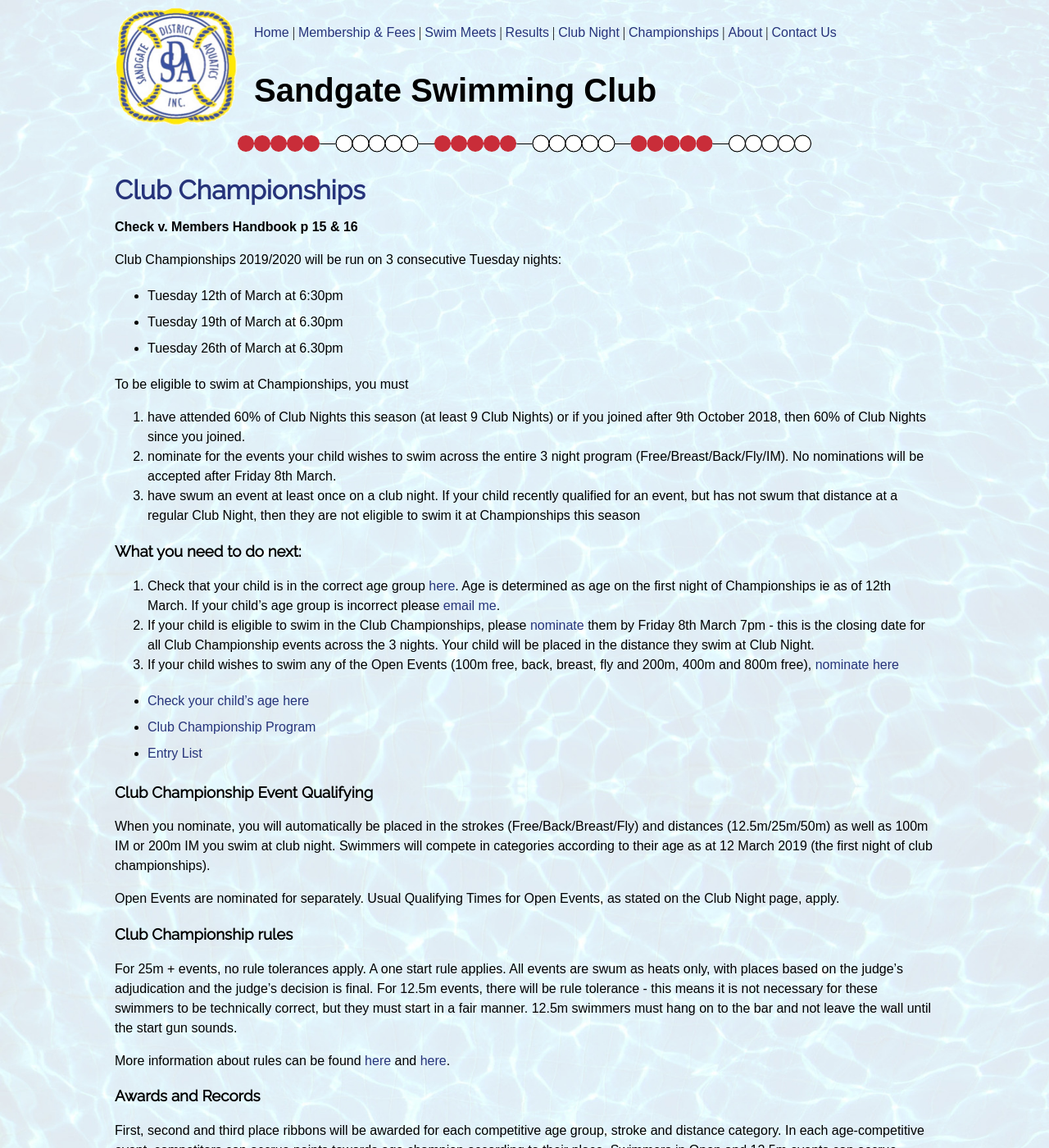
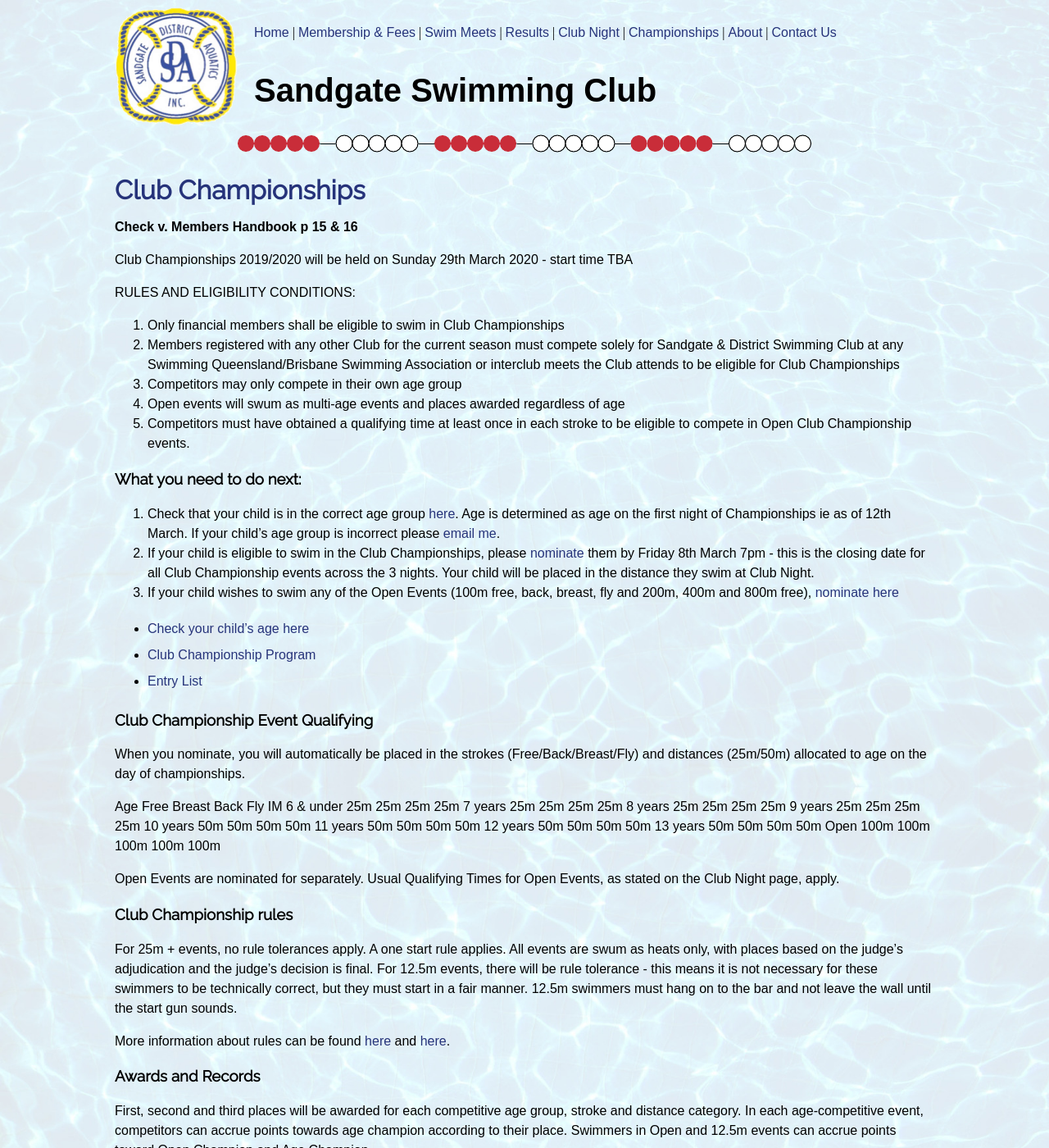
Before and after one commit to sandswim/website, a Jekyll site: the page built from pages/clubchampionships.md, in a window 1280 px wide and 1400 px high. Shown: the whole window at 82% size. Built offline with Jekyll 4.4.1, drawn with Linux system fonts in a browser that asks for light colours; some of the changed text lies outside the part shown.

Commit message:
Update clubchampionships.md

```diff
--- a/pages/clubchampionships.md
+++ b/pages/clubchampionships.md
@@ -6,17 +6,14 @@ permalink: /championships
 # Club Championships
 **Check v. Members Handbook p 15 & 16**
 
-Club Championships 2019/2020 will be run on 3 consecutive Tuesday nights:
+Club Championships 2019/2020 will be held on Sunday 29th March 2020 - start time TBA
 
-* Tuesday 12th of March at 6:30pm
-* Tuesday 19th of March at 6.30pm
-* Tuesday 26th of March at 6.30pm
-
-To be eligible to swim at Championships, you must
-
-1. have attended 60% of Club Nights this season (at least 9 Club Nights) or if you joined after 9th October 2018, then 60% of Club Nights since you joined.
-2. nominate for the events your child wishes to swim across the entire 3 night program (Free/Breast/Back/Fly/IM).  No nominations will be accepted after Friday 8th March.
-3. have swum an event at least once on a club night. If your child recently qualified for an event, but has not swum that distance at a regular Club Night, then they are not eligible to swim it at Championships this season
+RULES AND ELIGIBILITY CONDITIONS:
+1.	Only financial members shall be eligible to swim in Club Championships
+2.	Members registered with any other Club for the current season must compete solely for Sandgate & District Swimming Club at any Swimming Queensland/Brisbane Swimming Association or interclub meets the Club attends to be eligible for Club Championships
+3.	Competitors may only compete in their own age group
+4.	Open events will swum as multi-age events and places awarded regardless of age
+5.	Competitors must have obtained a qualifying time at least once in each stroke to be eligible to compete in Open Club Championship events.
 
 ### What you need to do next:
 
@@ -30,7 +27,19 @@ To be eligible to swim at Championships, you must
 * [Entry List](files/club%20championships%20entry%20list%202019.pdf)
 
 ### Club Championship Event Qualifying
-When you nominate, you will automatically be placed in the strokes (Free/Back/Breast/Fly) and distances (12.5m/25m/50m) as well as 100m IM or 200m IM you swim at club night. Swimmers will compete in categories according to their age as at 12 March 2019 (the first night of club championships).
+When you nominate, you will automatically be placed in the strokes (Free/Back/Breast/Fly) and distances (25m/50m) allocated to age on the day of championships.
+
+Age	Free	Breast	Back	Fly	IM
+6 & under	25m	25m	25m	25m
+7 years	25m	25m	25m	25m
+8 years	25m	25m	25m	25m
+9 years	25m	25m	25m	25m
+10 years	50m	50m	50m	50m
+11 years	50m	50m	50m	50m
+12 years	50m	50m	50m	50m
+13 years	50m	50m	50m	50m
+Open	100m	100m	100m	100m	100m
+
 
 Open Events are nominated for separately.  Usual Qualifying Times for Open Events, as stated on the Club Night page, apply.
 
@@ -41,7 +50,12 @@ For 12.5m events, there will be rule tolerance - this means it is not necessary
 More information about rules can be found [here](files/Basic%20guide%20and%20rules.pdf) and [here](files/rules%20for%20club%20championships.pdf).
 
 ### Awards and Records
-First, second and third place ribbons will be awarded for each competitive age group, stroke and distance category. In each age-competitive event, competitors can accrue points towards age champion according to their place. Swimmers in Open and 12.5m events can accrue points toward Open Champion and Age Champion. Please [click here](files/Age%20Group%20Points.pdf) to see the how points will be allocated.
+First, second and third places will be awarded for each competitive age group, stroke and distance category. In each age-competitive event, competitors can accrue points towards age champion according to their place. Swimmers in Open and 12.5m events can accrue points toward Open Champion and Age Champion.
+
+Points are awarded as follows:
+5 points for 1st
+3 points for 2nd
+1 point for 3rd
 
 Age Champion medals and certificates for swimmers who break club and championship records will be awarded on Trophy Night. Age Champions are awarded to the boy and girl swimmer gaining the most points across all events in their age group. The age group events are 25m or 50m in each of the four strokes (free, back, breast and fly) and either the 100m or 200m medley.
 
```
